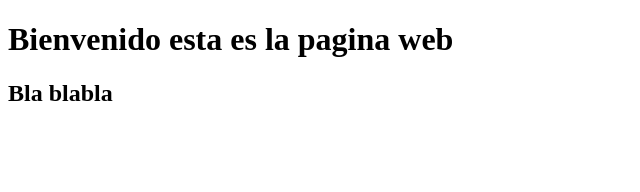
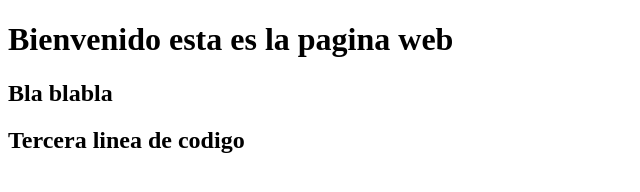
Before and after one commit to laraveljon/pagina_web, a plain HTML site: page index.html in a window 1280 px wide. Shown: the whole page, without its empty margins (0-640 px from the left). Drawn offline with Linux system fonts and the light colour scheme.

Commit message:
Agrego linea de codigo
Se agrego otra linea de codigo

```diff
--- a/index.html
+++ b/index.html
@@ -7,5 +7,6 @@
   <body>
     <h1>Bienvenido esta es la pagina web</h1>
     <h2>Bla blabla</h2>
+    <h2>Tercera linea de codigo </h2>
   </body>
 </html>
```
